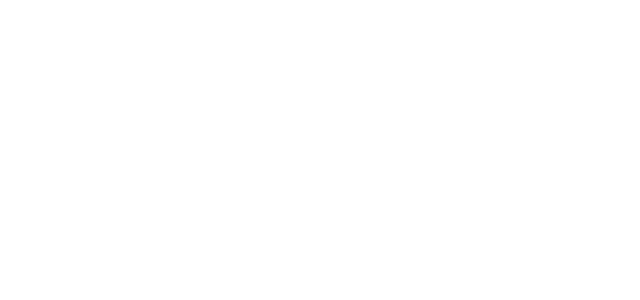
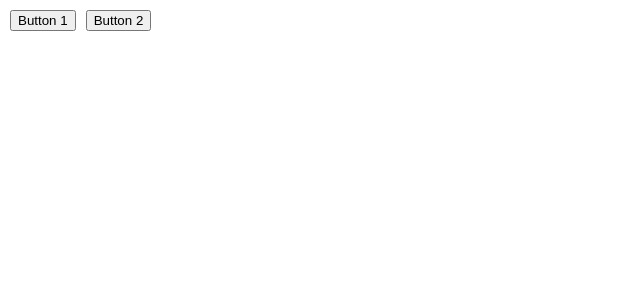
Before and after one commit to zimtechmeister/prototyp2, a Vue app: page / in a window 1280 px wide. Shown: the top 300 px of the page, without its empty margins (0-640 px from the left). Built offline with nearby package versions, Linux system fonts and the light colour scheme.

Commit message:
corect size for cytoscape

```diff
--- a/src/App.vue
+++ b/src/App.vue
@@ -1,9 +1,16 @@
 <script setup lang="ts">
-import PetriNetCanvas from './components/PetriNetCanvas.vue';
+import PetriNetCanvas from './components/PetriNetCanvas.vue'
 </script>
 
 <template>
   <PetriNetCanvas />
 </template>
 
-<style scoped></style>
+<style>
+/* This makes the root elements 100% tall */
+html, body, #app {
+  height: 100%;
+  margin: 0;
+  padding: 0;
+}
+</style>
--- a/src/components/PetriNetCanvas.vue
+++ b/src/components/PetriNetCanvas.vue
@@ -1,16 +1,52 @@
 <script setup lang="ts">
-import { onMounted, ref } from 'vue';
-import cytoscape from 'cytoscape';
+import { onMounted, ref } from 'vue'
+import cytoscape from 'cytoscape'
 onMounted(() => {
   const cy = cytoscape({
     container: document.getElementById('cy'), // or use the ref
     elements: [], // Your initial client-side data goes here
     // ... styling and layout options ...
-  });
+  })
   // Attach logic and event handlers to 'cy' instance
-});
+})
 </script>
 
 <template>
-  <div id="cy" ref="cyContainer" style="height: 500px; width: 100%;"></div>
+  <div style="height: 100%">
+    <div id="cy" ref="cyContainer" style="height: 100%; width: 100%"></div>
+    <div class="button-overlay">
+      <button>Button 1</button>
+      <button>Button 2</button>
+    </div>
+  </div>
 </template>
+
+<style scoped>
+.cy-container {
+  /* This establishes the "positioning context" for the buttons */
+  position: relative;
+
+  /* Give the whole container the size you want */
+  height: 100%; /* Using vh from our last conversation */
+  width: 100%;
+
+  /* Optional: just so you can see it */
+  border: 1px solid blue;
+}
+
+.button-overlay {
+  /* This pulls the div out of the normal flow and puts it "in front" */
+  position: absolute;
+
+  /* Position it 10px from the top and 10px from the left */
+  top: 10px;
+  left: 10px;
+
+  /* This ensures it's on top of the #cy div (which has a default z-index of 0) */
+  z-index: 10;
+
+  /* Optional: styles for the buttons */
+  display: flex;
+  gap: 10px;
+}
+</style>
```
